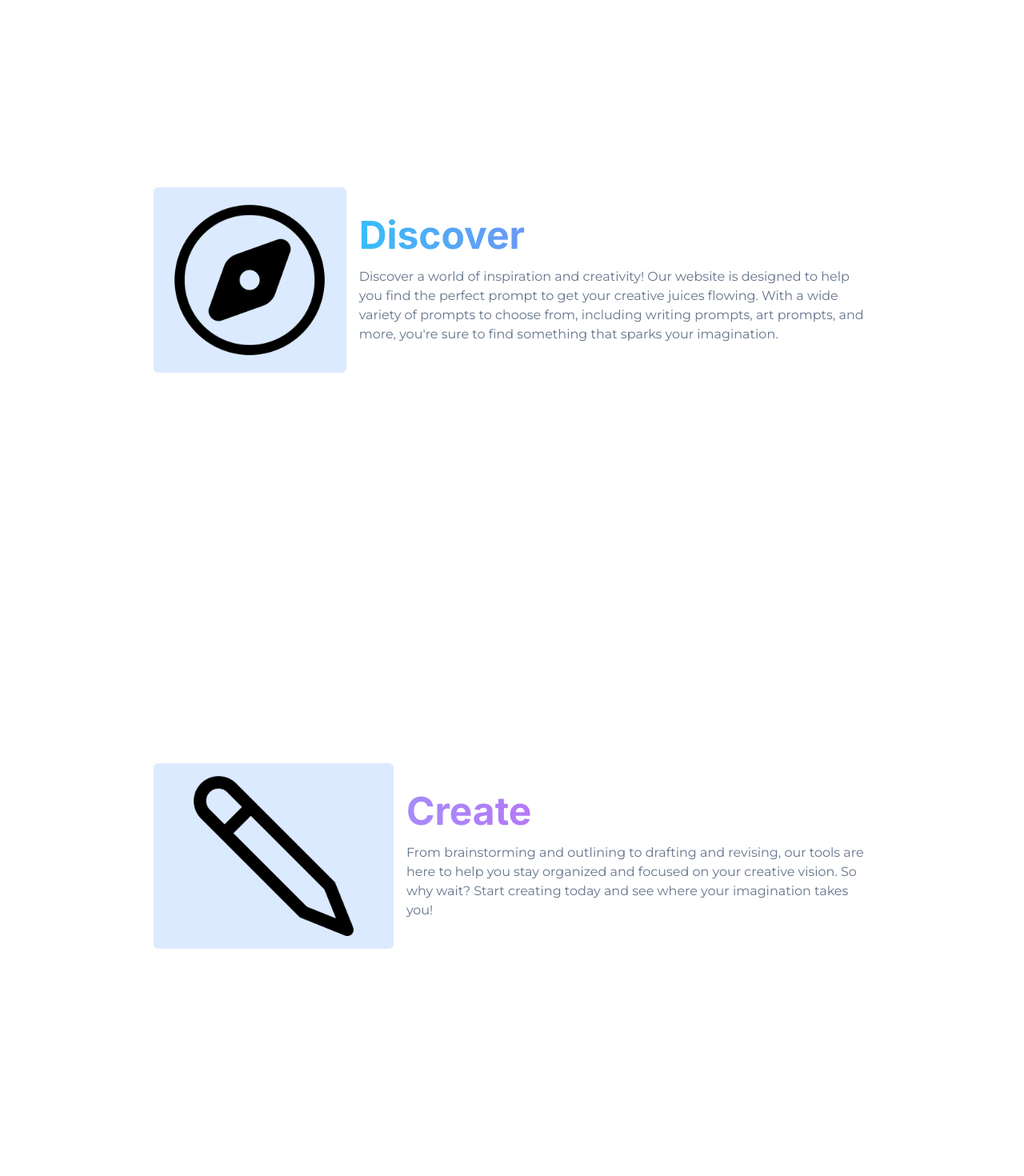
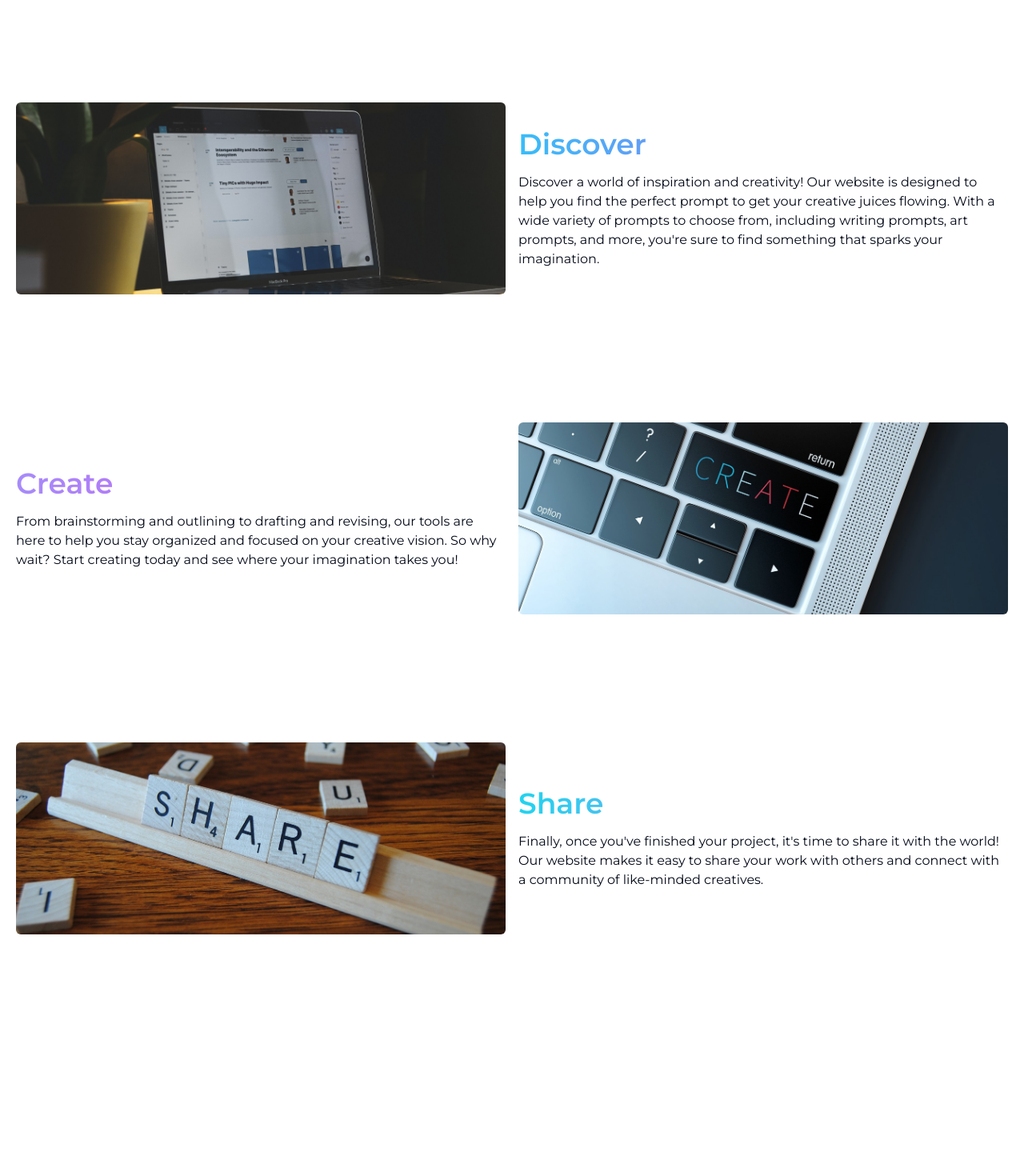
Before and after one commit to musegit88/prompts, a Next.js app: page / in a window 1280 px wide. Shown: the part 840-2310 px from the top of the page at 80% size. After the commit the page ends 2056 px from the top, so only its background shows below. Built offline with nearby package versions, Linux system fonts and the light colour scheme; no server answers.

Commit message:
style:landing page modified

```diff
--- a/app/(main)/page.tsx
+++ b/app/(main)/page.tsx
@@ -6,9 +6,8 @@ import { MouseEventHandler } from "react";
 import axios from "axios";
 import { useRouter } from "next/navigation";
 import Header from "@/components/header";
-import SectionItem from "@/components/sections";
 import ChevronDown from "@/components/chevron-down";
-import MobileLandingContent from "@/components/mobilelanding-content";
+import Image from "next/image";
 
 export default function HomePage() {
   const { isSignedIn } = useAuth();
@@ -51,12 +50,11 @@ export default function HomePage() {
         <Button className="rounded-full mt-8 w-[200px]" onClick={handleClick}>
           {isSignedIn ? "Discover prompts" : "Get started"}
         </Button>
-        <MobileLandingContent />
       </section>
       {/*  */}
       {/* Desktop */}
       <div className="flex flex-col">
-        <section className="relative max-[640px]:hidden flex flex-col  items-center w-full h-[90vh]">
+        <main className="relative max-[640px]:hidden flex flex-col  items-center w-full mt-20 h-[90vh]">
           <h1 className="font-[inter] text-4xl font-medium sm:font-extrabold leading-[1.15] text-black dark:text-white mt-4 sm:text-5xl md:text-6xl lg:text-7xl text-center">
             Discover & Share <br />
             <span className="text-center bg-gradient-to-r from-cyan-400 to-blue-500 bg-clip-text text-transparent">
@@ -95,46 +93,102 @@ export default function HomePage() {
             </Button>
           </div>
           <ChevronDown />
-        </section>
+        </main>
+        <main className="my-8 flex flex-col gap-40">
+          <article className="max-[640px]:flex max-[640px]:flex-col sm:flex sm:items-center gap-4">
+            <div className="flex-1 flex justify-center w-full">
+              <div className="relative w-full h-60 rounded-md">
+                <Link
+                  title="Photo by
+Sigmund
+Unsplash"
+                  href="https://unsplash.com/@sigmund?utm_content=creditCopyText&utm_medium=referral&utm_source=unsplash"
+                  target="_blank"
+                >
+                  {" "}
+                  <Image
+                    src="/discover.jpg"
+                    alt="create"
+                    fill
+                    className="object-cover rounded-md"
+                  />
+                </Link>
+              </div>
+            </div>
+            <div className="flex-1">
+              <h2 className="font-semibold text-4xl mb-4 bg-gradient-to-r from-sky-400 to-fuchsia-500 bg-clip-text text-transparent">
+                Discover
+              </h2>
+              <p className="overflow-clip">
+                Discover a world of inspiration and creativity! Our website is
+                designed to help you find the perfect prompt to get your
+                creative juices flowing. With a wide variety of prompts to
+                choose from, including writing prompts, art prompts, and more,
+                you&apos;re sure to find something that sparks your imagination.
+              </p>
+            </div>
+          </article>
+          <article className="max-[640px]:flex max-[640px]:flex-col sm:flex sm:items-center gap-4">
+            <div className="flex-1">
+              <h2 className="font-semibold text-4xl mb-4 bg-gradient-to-r from-violet-400 to-fuchsia-500 bg-clip-text text-transparent">
+                Create
+              </h2>
+              <p>
+                From brainstorming and outlining to drafting and revising, our
+                tools are here to help you stay organized and focused on your
+                creative vision. So why wait? Start creating today and see where
+                your imagination takes you!
+              </p>
+            </div>
+            <div className="flex-1 flex justify-center w-full">
+              <div className="relative w-full h-60">
+                <Link
+                  title="Image by kirill_makes_pics from
+Pixabay"
+                  href="https://pixabay.com/users/kirill_makes_pics-5203613/?utm_source=link-attribution&utm_medium=referral&utm_campaign=image&utm_content=3026190"
+                  target="_blank"
+                >
+                  <Image
+                    src="/create.jpg"
+                    alt="create"
+                    fill
+                    className="object-cover rounded-md"
+                  />
+                </Link>
+              </div>
+            </div>
+          </article>
+          <article className="max-[640px]:flex max-[640px]:flex-col sm:flex sm:items-center gap-4">
+            <div className="flex-1 flex justify-center w-full">
+              <div className="relative w-full h-60">
+                <Link
+                  title="Image by from heinzremyschindler Pixabay"
+                  href="https://pixabay.com/users/heinzremyschindler-5840905/?utm_source=link-attribution&utm_medium=referral&utm_campaign=image&utm_content=2482016"
+                  target="_blank"
+                >
+                  <Image
+                    src="/share.jpg"
+                    alt="create"
+                    fill
+                    className="object-cover rounded-md"
+                  />
+                </Link>
+              </div>
+            </div>
+            <div className="flex-1">
+              <h2 className="font-semibold text-4xl mb-4 bg-gradient-to-r from-cyan-400 to-fuchsia-400 bg-clip-text text-transparent">
+                Share
+              </h2>
 
-        <section
-          className="max-[640px]:hidden relative flex flex-col justify-center items-center h-[90vh]"
-          id="discover"
-        >
-          <SectionItem
-            title="Discover"
-            description="Discover a world of inspiration and creativity! Our website is designed to help you find the perfect prompt to get your creative juices flowing. With a wide variety of prompts to choose from, including writing prompts, art prompts, and more, you're sure to find something that sparks your imagination."
-            gradient="bg-gradient-to-r from-sky-400 to-fuchsia-500 bg-clip-text text-transparent"
-            image="/compass.png"
-          />
-
-          <ChevronDown />
-        </section>
-
-        <section
-          className="max-[640px]:hidden relative flex flex-col justify-center items-center h-[90vh]"
-          id="create"
-        >
-          <SectionItem
-            title="Create"
-            description="From brainstorming and outlining to drafting and revising, our tools are here to help you stay organized and focused on your creative vision. So why wait? Start creating today and see where your imagination takes you!"
-            gradient="bg-gradient-to-r from-violet-400 to-fuchsia-500 bg-clip-text text-transparent"
-            image="/pen.png"
-          />
-          <ChevronDown />
-        </section>
-
-        <section
-          className="max-[640px]:hidden relative flex flex-col justify-center items-center h-[90vh] "
-          id="share"
-        >
-          <SectionItem
-            title="Share"
-            description="Finally, once you've finished your project, it's time to share it with the world! Our website makes it easy to share your work with others and connect with a community of like-minded creatives."
-            gradient="bg-gradient-to-r from-cyan-400 to-fuchsia-400 bg-clip-text text-transparent"
-            image="/share.png"
-          />
-        </section>
+              <p>
+                Finally, once you&apos;ve finished your project, it&apos;s time
+                to share it with the world! Our website makes it easy to share
+                your work with others and connect with a community of
+                like-minded creatives.
+              </p>
+            </div>
+          </article>
+        </main>
       </div>
     </div>
   );
```
